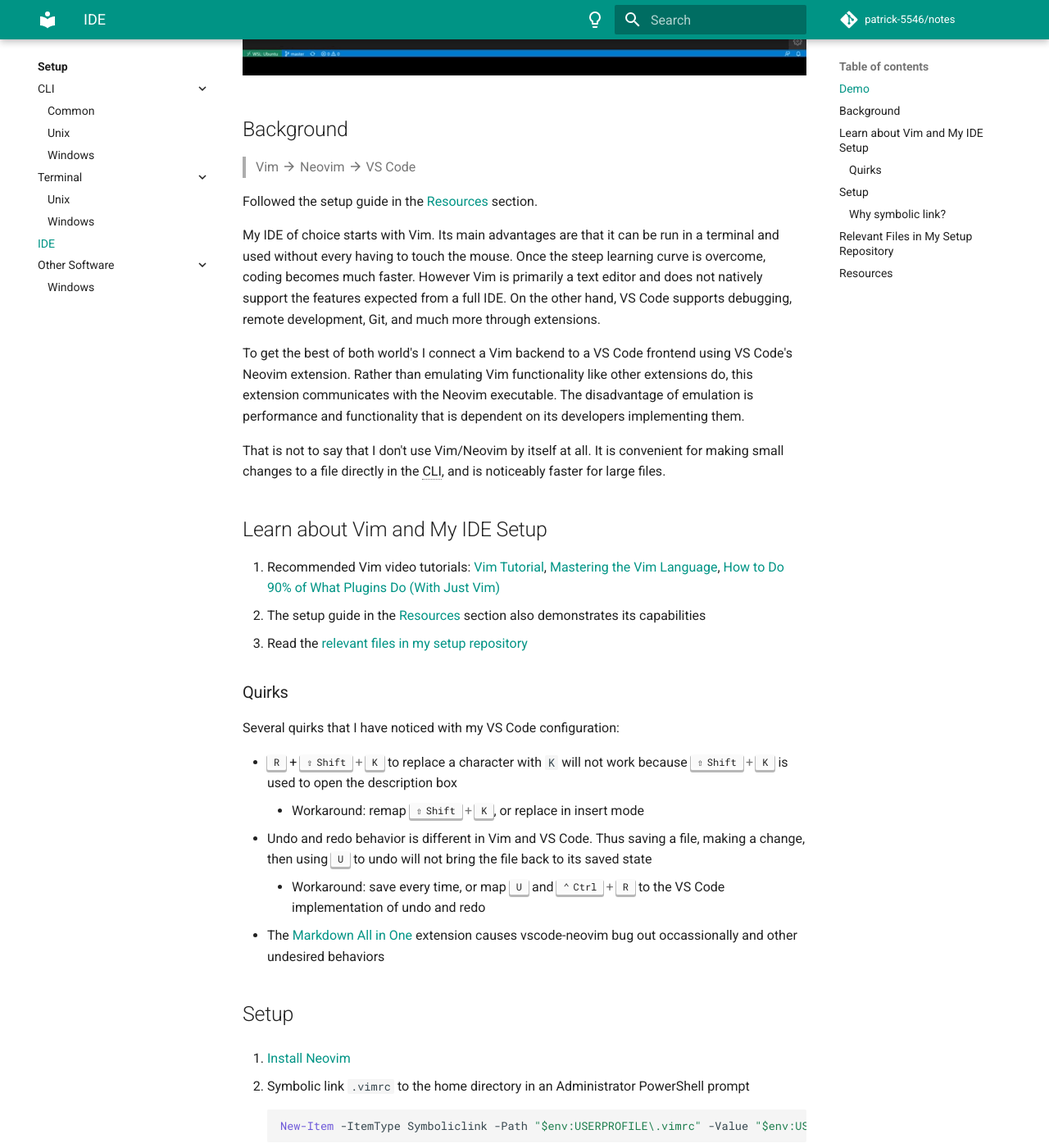
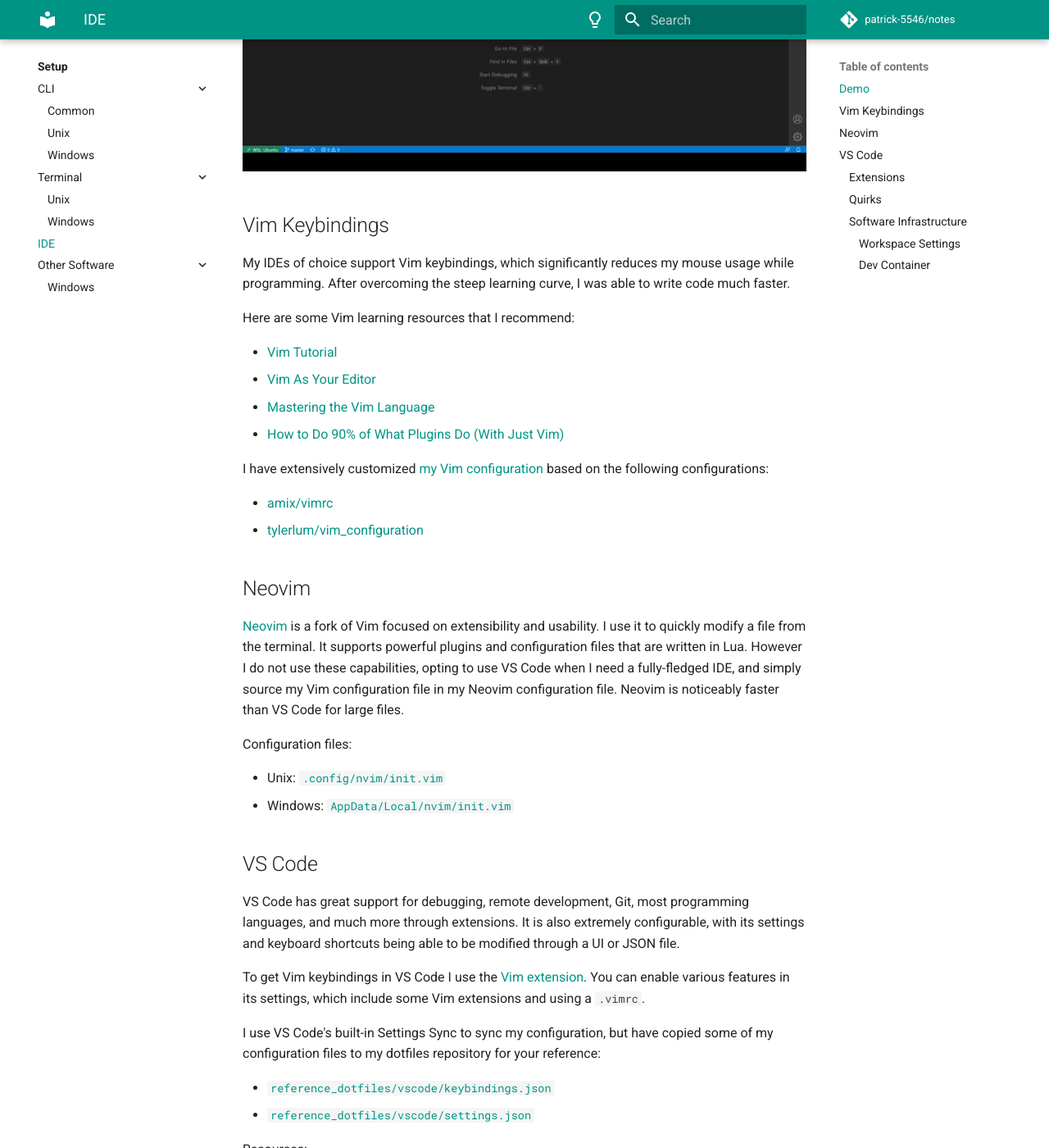
Before and after one commit to patrick-5546/notes, an MkDocs documentation site: the page built from docs/setup/ide.md, in a window 1280 px wide and 1400 px high, scrolled down 573 px. Shown: the whole window at 82% size. Built offline with MkDocs 1.6.1 and Material for MkDocs 9.7.7, drawn with Linux system fonts in a browser that asks for light colours; comment, search, counter and statistics services are not loaded; some of the changed text lies outside the part shown.

Commit message:
Update IDE page

````diff
--- a/docs/setup/ide.md
+++ b/docs/setup/ide.md
@@ -1,106 +1,106 @@
-# IDE Setup
+# IDE
+
+As a computer engineer, a significant portion of my time is spent programming. After using a variety of IDEs
+I settled on VS Code and Neovim, extensively configuring them to maximize my productivity.
 
 ## Demo
 
 ![IDE Demo](../assets/ide_demo.gif)
 
-## Background
+## Vim Keybindings
 
-> Vim :material-arrow-right: Neovim :material-arrow-right: VS Code
+My IDEs of choice support Vim keybindings, which significantly reduces my mouse usage while programming.
+After overcoming the steep learning curve, I was able to write code much faster.
 
-Followed the setup guide in the [Resources](#resources) section.
+Here are some Vim learning resources that I recommend:
 
-My IDE of choice starts with Vim. Its main advantages are that it can be run in a terminal and used
-without every having to touch the mouse. Once the steep learning curve is overcome, coding becomes
-much faster. However Vim is primarily a text editor and does not natively support the features
-expected from a full IDE. On the other hand, VS Code supports debugging, remote development, Git,
-and much more through extensions.
+- [Vim Tutorial](https://www.youtube.com/watch?v=IiwGbcd8S7I&t=1s)
+- [Vim As Your Editor](https://www.youtube.com/watch?v=H3o4l4GVLW0&list=PLm323Lc7iSW_wuxqmKx_xxNtJC_hJbQ7R)
+- [Mastering the Vim Language](https://www.youtube.com/watch?v=wlR5gYd6um0)
+- [How to Do 90% of What Plugins Do (With Just Vim)](https://www.youtube.com/watch?v=XA2WjJbmmoM&t=734s)
 
-To get the best of both world's I connect a Vim backend to a VS Code frontend using VS Code's Neovim extension.
-Rather than emulating Vim functionality like other extensions do, this extension
-communicates with the Neovim executable. The disadvantage of emulation is performance and functionality that is dependent on its developers implementing them.
+I have extensively customized [my Vim configuration](https://github.com/patrick-5546/dotfiles/blob/main/dot_vimrc)
+based on the following configurations:
 
-That is not to say that I don't use Vim/Neovim by itself at all. It is convenient for making small changes to a
-file directly in the CLI, and is noticeably faster for large files.
+- [amix/vimrc](https://github.com/amix/vimrc)
+- [tylerlum/vim_configuration](https://github.com/tylerlum/vim_configuration)
 
-## Learn about Vim and My IDE Setup
+## Neovim
 
-1. Recommended Vim video tutorials: [Vim Tutorial](https://www.youtube.com/watch?v=IiwGbcd8S7I&t=1s), [Mastering the Vim Language](https://www.youtube.com/watch?v=wlR5gYd6um0),
-[How to Do 90% of What Plugins Do (With Just Vim)](https://www.youtube.com/watch?v=XA2WjJbmmoM&t=734s)
-2. The setup guide in the [Resources](#resources) section also demonstrates its capabilities
-3. Read the [relevant files in my setup repository](#relevant-files-in-my-setup-repository)
+[Neovim](https://github.com/neovim/neovim) is a fork of Vim focused on extensibility and usability.
+I use it to quickly modify a file from the terminal. It supports powerful plugins and configuration files that are written in Lua.
+However I do not use these capabilities, opting to use VS Code when I need a fully-fledged IDE, and simply source
+my Vim configuration file in my Neovim configuration file. Neovim is noticeably faster than VS Code for large files.
+
+Configuration files:
+
+- Unix: [`.config/nvim/init.vim`](https://github.com/patrick-5546/dotfiles/blob/main/dot_config/nvim/init.vim)
+- Windows: [`AppData/Local/nvim/init.vim`](https://github.com/patrick-5546/dotfiles/blob/main/AppData/Local/nvim/init.vim)
+
+## VS Code
+
+VS Code has great support for debugging, remote development, Git, most programming languages, and much more through extensions.
+It is also extremely configurable, with its settings and keyboard shortcuts being able to be modified through a UI or JSON file.
+
+To get Vim keybindings in VS Code I use the [Vim extension](https://marketplace.visualstudio.com/items?itemName=vscodevim.vim).
+You can enable various features in its settings, which include some Vim extensions and using a `.vimrc`.
+
+I use VS Code's built-in Settings Sync to sync my configuration, but have copied some of my configuration files to my dotfiles repository for your reference:
+
+- [`reference_dotfiles/vscode/keybindings.json`](https://github.com/patrick-5546/dotfiles/blob/main/reference_dotfiles/vscode/keybindings.json)
+- [`reference_dotfiles/vscode/settings.json`](https://github.com/patrick-5546/dotfiles/blob/main/reference_dotfiles/vscode/settings.json)
+
+Resources:
+
+- [VS Code user interface](https://code.visualstudio.com/docs/getstarted/userinterface)
+
+### Extensions
+
+In addition to the Vim extension and language and framework extension packs, I found the following extensions to be useful:
+
+| Extension Name | Description |
+| ----------- | ------------------------------------ |
+| Edit csv | View and edit csv files with a table UI |
+| Git History | View git log, file history, compare branches or commits |
+| GitLens | See who committed each line of code and when they did it |
+| Live Share Extension Pack | Real-time collaborative development |
+| Path Intellisense | Autocomplete filenames |
+| Peacock | Change workspace border color to be able to quickly identify workspaces |
+| Remote Development | Support for development using WSL, SSH, and Docker |
+| toggle semicolon | ++ctrl+semicolon++ to add or remove the semicolon at the end of a line |
+| vscode-icons | Clean file icons for the file explorer |
+| vscode-pdf | Display pdf file in VS Code |
 
 ### Quirks
 
 Several quirks that I have noticed with my VS Code configuration:
 
-- ++r++ + ++shift+k++ to replace a character with `K` will not work because ++shift+k++ is used to open the description box
-    - Workaround: remap ++shift+k++, or replace in insert mode
 - Undo and redo behavior is different in Vim and VS Code. Thus saving a file, making a change, then using ++u++ to undo will not bring the file back to its saved state
-    - Workaround: save every time, or map ++u++ and ++ctrl+r++ to the VS Code implementation of undo and redo
-- The [Markdown All in One](https://marketplace.visualstudio.com/items?itemName=yzhang.markdown-all-in-one)
-extension causes vscode-neovim bug out occassionally and other undesired behaviors
+    - Workarounds: enable auto-saving or map ++u++ and ++ctrl+r++ to the VS Code implementation of undo and redo
+- "Quick Fix" on Windows and Linux (++ctrl+comma++) is overridden by my toggle semicolon extension
 
-## Setup
+### Software Infrastructure
 
-1. [Install Neovim](https://github.com/neovim/neovim/wiki/Installing-Neovim)
+VS Code has some amazing features that can be used to customize and automate your development environment for a project and share it with the project's developers.
 
-2. Symbolic link `.vimrc` to the home directory in an Administrator PowerShell prompt
+#### Workspace Settings
 
-    ``` powershell
-    New-Item -ItemType Symboliclink -Path "$env:USERPROFILE\.vimrc" -Value "$env:USERPROFILE\Programming\git_projects\.setup\.vimrc"
-    ```
+[Workspace settings](https://code.visualstudio.com/docs/getstarted/settings#_workspace-settings)
+customize the VS Code configurations of everyone who opens the workspace in VS Code.
+Besides the settings.json file, you can add [launch configurations](https://code.visualstudio.com/docs/editor/debugging#_launch-configurations),
+[recommended extensions](https://code.visualstudio.com/docs/editor/extension-marketplace#_workspace-recommended-extensions),
+[tasks](https://code.visualstudio.com/docs/editor/tasks), and much more.
+These files are stored in the `.vscode/` directory. Workspace settings override user settings.
 
-3. Make a directory named `nvim` in `$env:LOCALAPPDATA` and symbolic link `init.vim` to it in an Administrator PowerShell prompt
+Example workspace settings: [UBCSailbot/docs/.vscode](https://github.com/UBCSailbot/docs/tree/main/.vscode),
+[UBCSailbot/sailbot_workspace/.vscode](https://github.com/UBCSailbot/sailbot_workspace/tree/main/.vscode).
 
-    ``` powershell
-    New-Item -ItemType Symboliclink -Path "$env:LOCALAPPDATA\nvim\init.vim" -Value "$env:USERPROFILE\Programming\git_projects\.setup\windows\init.vim"
-    ```
+#### Dev Container
 
-4. Install VS Code
+[Dev container](https://code.visualstudio.com/docs/remote/containers)
+wrap up your VS Code configuration with your dependencies in a [Docker](https://docs.docker.com/get-started/overview/) container.
+These files are stored in the `.devcontainer/` directory.
 
-    ``` powershell
-    winget install --id Microsoft.VisualStudioCode
-    ```
-
-5. Install the [VSCode Neovim](https://marketplace.visualstudio.com/items?itemName=asvetliakov.vscode-neovim), [Which Key](https://marketplace.visualstudio.com/items?itemName=VSpaceCode.whichkey),
-and [Settings Cycler](https://marketplace.visualstudio.com/items?itemName=hoovercj.vscode-settings-cycler) extensions
-
-    ??? tip "Other useful VS Code extensions"
-        | Extension Name | Description |
-        | ----------- | ------------------------------------ |
-        | Edit csv | View and edit csv files with a table UI |
-        | Git History | View git log, file history, compare branches or commits |
-        | GitLens | See who commited each line of code and when they did it |
-        | Live Share Extension Pack | Real-time collaborative development (like Google Docs for programming) |
-        | Peacock | Change workspace border color to be able to quickly identify workspaces |
-        | Remote Development | Support for development using WSL, SSH, and Docker |
-        | toggle semicolon | ++ctrl+semicolon++ to add or remove the semicolon at the end of a line |
-        | vscode-icons | Clean file icons for the file explorer |
-        | vscode-pdf | Display pdf file in VS Code |
-        | `<language/framework>` Extension Pack | Popular extensions for the other languages and frameworks you use |
-
-### Why symbolic link?
-
-A symbolic link is a file that points to another file.
-For example, I want my configuration files (i.e. `$env:USERPROFILE\.vimrc`)
-to point to files in my setup repository (i.e. `$env:USERPROFILE\Programming\git_projects\.setup\.vimrc`).
-This enables updates I pull for my setup repository to be instantly applied to my setup.
-If this functionality does not matter to you, there is no need to symbolic link files.
-
-## Relevant Files in My [Setup Repository](https://github.com/patrick-5546/setup)
-
-- `.vimrc`
-- `windows/init.vim`
-- `windows/vscode_sample_keybindings.json`
-- `windows/vscode_sample_settings.json`
-
-## Resources
-
-- VS Code / Neovim integration setup guide: [VSCode with embedded Neovim](https://www.youtube.com/watch?v=g4dXZ0RQWdw&list=LL&index=9&t=381s)
-- [`init.vim` without my changes](https://github.com/LunarVim/LunarVim/blob/626343c2de0599d1129e1e6b70d62aacc56ab000/utils/lv-vscode/init.vim)
-- [`settings.json` and `keybindings.json` without my changes](https://github.com/LunarVim/LunarVim/tree/626343c2de0599d1129e1e6b70d62aacc56ab000/utils/vscode_config)
-- Vim configuration: [tylerlum/vim_configuration](https://github.com/tylerlum/vim_configuration), [amix/vimrc](https://github.com/amix/vimrc)
-- [Workaround `:number` and `:relativenu` not working in VS Code](https://github.com/asvetliakov/vscode-neovim/issues/175#issuecomment-929630274)
+Example dev container: [UBCSailbot/sailbot_workspace/.devcontainer](https://github.com/UBCSailbot/sailbot_workspace/tree/main/.devcontainer).
 
 --8<-- "includes/abbreviations.md"
````
